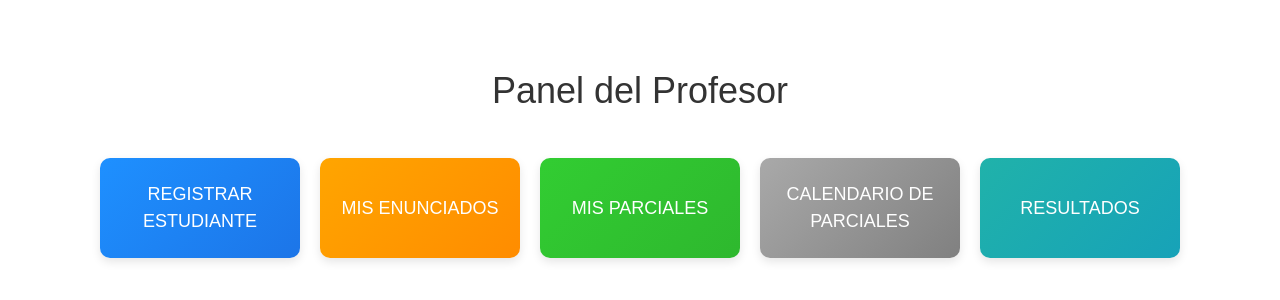
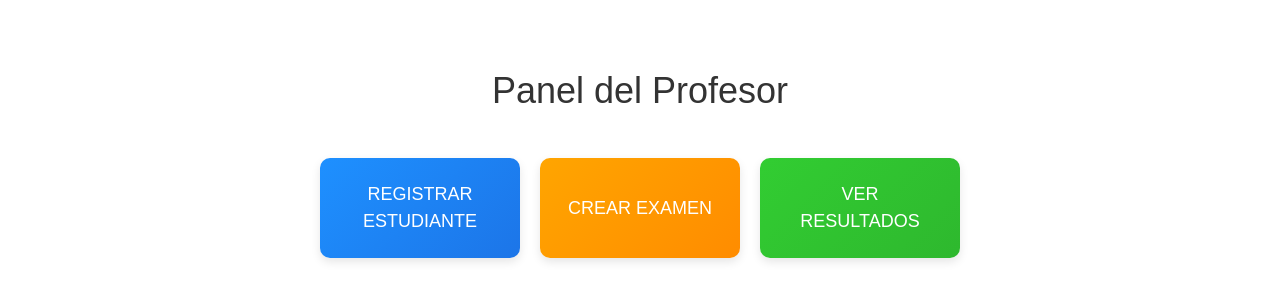
Before and after one commit to autograde-dev/frontend, a React (Vite) app: page /teacher in a window 1280 px wide. Shown: the part 234-534 px from the top of the page. Built offline with nearby package versions, Linux system fonts and the light colour scheme.

Commit message:
Se realizaron algunos cambios en las opciones del menu de profesores

```diff
--- a/src/components/Teacher/TeacherMenu.jsx
+++ b/src/components/Teacher/TeacherMenu.jsx
@@ -1,5 +1,5 @@
 import React from "react";
-import { Link } from "react-router-dom";  // We need this for navigation
+import { Link } from "react-router-dom";
 import styles from "./TeacherMenu.module.css";
 
 const TeacherMenu = () => {
@@ -10,21 +10,15 @@ const TeacherMenu = () => {
         <Link to="/formStudent" className={styles.option}>
           REGISTRAR ESTUDIANTE
         </Link>
-        <Link to="/myStatements" className={styles.option}>
-          MIS ENUNCIADOS
+        <Link to="/createExam" className={styles.option}>
+          CREAR EXAMEN
         </Link>
-        <Link to="/myPartials" className={styles.option}>
-          MIS PARCIALES
-        </Link>
-        <Link to="/PartialsCalendar" className={styles.option}>
-          CALENDARIO DE PARCIALES
-        </Link>
-        <Link to="/results" className={styles.option}>
-          RESULTADOS
+        <Link to="/resultsTeacher" className={styles.option}>
+          VER RESULTADOS
         </Link>
       </div>
     </div>
   );
 };
 
-  export default TeacherMenu;
+export default TeacherMenu;
```
Also changed, not shown: src/components/Teacher/TeacherMenu.module.css (line endings or trailing spaces).
